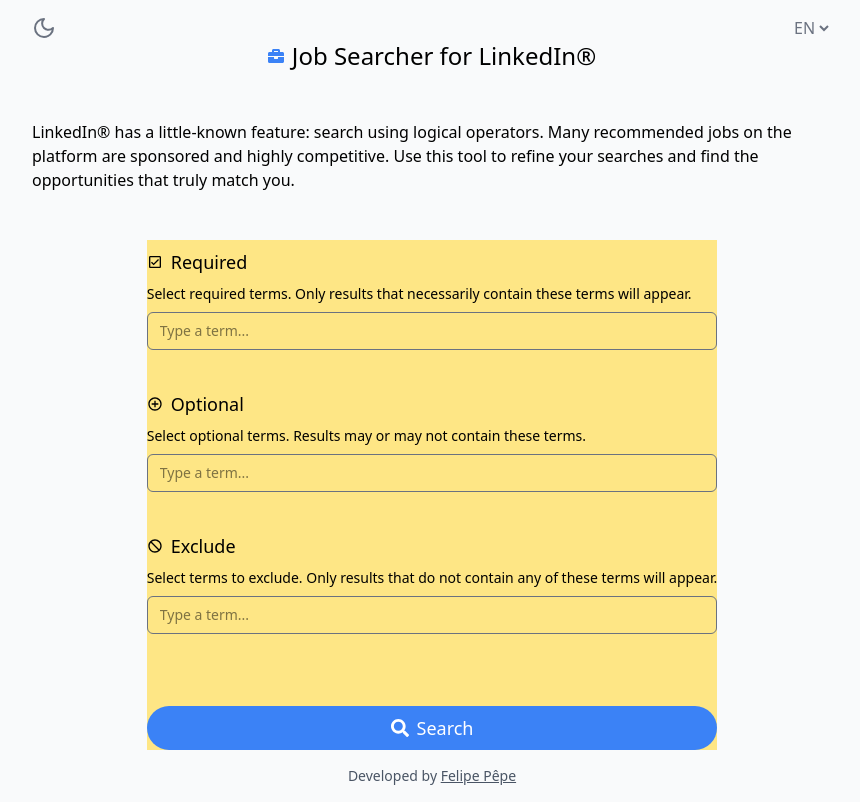
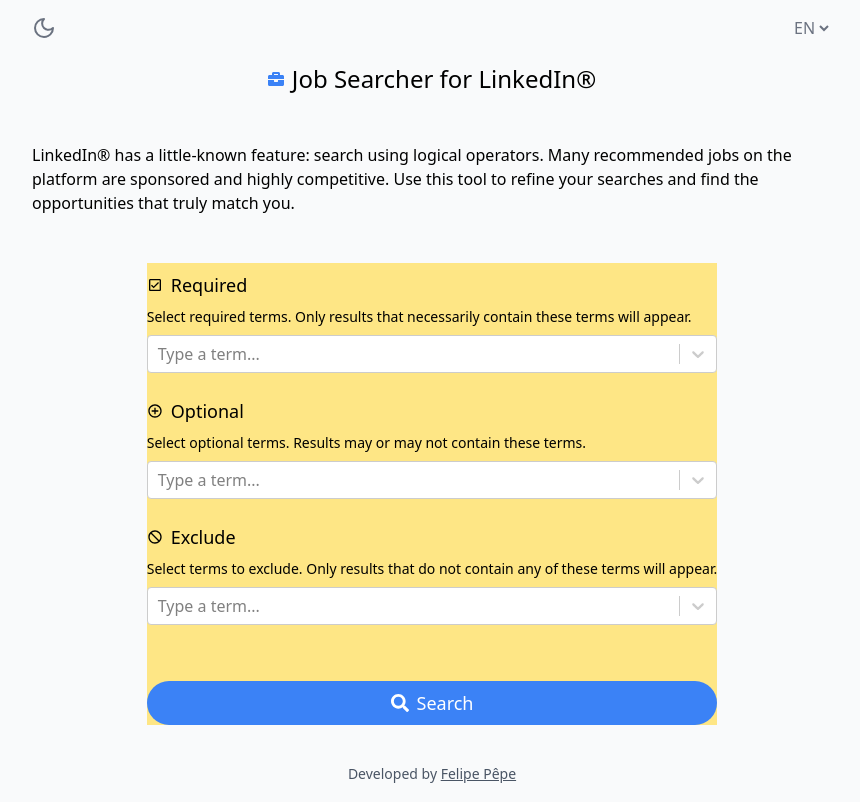
Before and after one commit to lipe-pepe/linkedin-search, a Next.js app: page /en in a window 1280 px wide. Shown: the whole page, without its empty margins (208-1068 px from the left). Built offline with nearby package versions, Linux system fonts and the light colour scheme.

Commit message:
feat: :sparkles: added react select lib

```diff
--- a/package.json
+++ b/package.json
@@ -14,7 +14,8 @@
     "next-themes": "^0.4.6",
     "react": "^19.0.0",
     "react-dom": "^19.0.0",
-    "react-icons": "^5.5.0"
+    "react-icons": "^5.5.0",
+    "react-select": "^5.10.1"
   },
   "devDependencies": {
     "@eslint/eslintrc": "^3",
--- a/src/components/form.tsx
+++ b/src/components/form.tsx
@@ -2,7 +2,7 @@
 
 import TermsContext from "@/contexts/termsContext";
 import Select from "./select";
-import { useEffect, useState } from "react";
+import { useCallback, useEffect, useState } from "react";
 import { FaSearch } from "react-icons/fa";
 import {
   MdOutlineAddCircleOutline,
@@ -30,6 +30,18 @@
       .then((data) => setTerms(data));
   }, [locale]);
 
+  const handleMandatoryChange = useCallback((val: string[]) => {
+    setMandatoryList(val);
+  }, []);
+
+  const handleIncludeChange = useCallback((val: string[]) => {
+    setIncludeList(val);
+  }, []);
+
+  const handleExcludeChange = useCallback((val: string[]) => {
+    setExcludeList(val);
+  }, []);
+
   const handleSubmit = (event: React.FormEvent<HTMLFormElement>) => {
     event.preventDefault(); // Evita o reload da página
     const searchString = generateSearchString(
@@ -53,21 +65,21 @@
           title={t("mandatory.title")}
           description={t("mandatory.description")}
           placeholder={t("mandatory.placeholder")}
-          onChange={(x) => setMandatoryList(x)}
+          onChange={handleMandatoryChange}
         />
         <Select
           icon={<MdOutlineAddCircleOutline />}
           title={t("include.title")}
           description={t("include.description")}
           placeholder={t("include.placeholder")}
-          onChange={(x) => setIncludeList(x)}
+          onChange={handleIncludeChange}
         />
         <Select
           icon={<MdOutlineDoDisturb />}
           title={t("exclude.title")}
           description={t("exclude.description")}
           placeholder={t("exclude.placeholder")}
-          onChange={(x) => setExcludeList(x)}
+          onChange={handleExcludeChange}
         />
       </TermsContext>
       <div className="h-8" />
--- a/src/components/select.tsx
+++ b/src/components/select.tsx
@@ -2,14 +2,12 @@
 
 import React, { ReactNode, useContext, useEffect, useState } from "react";
 import TermsContext from "@/contexts/termsContext";
-import { MdClose } from "react-icons/md";
+import CreatableSelect from "react-select/creatable";
 
-const substringMatches = (string: string, substring: string) => {
-  const lowerStr = string.toLowerCase();
-  const lowerSub = substring.toLowerCase();
-
-  return lowerStr.startsWith(lowerSub) || lowerStr.includes(" " + lowerSub);
-};
+interface Option {
+  label: string;
+  value: string;
+}
 
 interface SelectProps {
   icon: ReactNode;
@@ -31,41 +29,24 @@
   // acima na árvore de componentes (nesse caso em Form)
   const terms = useContext(TermsContext);
 
-  const [input, setInput] = useState<string>("");
-  const [filtered, setFiltered] = useState<string[]>([]);
-  const [selected, setSelected] = useState<string[]>([]);
+  const [options, setOptions] = useState<Option[]>([]);
+  const [value, setValue] = React.useState<readonly Option[]>([]);
 
-  const handleInputChange = (value: string) => {
-    setInput(value);
-
-    if (value === "") {
-      setFiltered([]);
-      return;
-    }
-
-    const search = value.toLowerCase();
-    // O resultado serão os termos encontrados pela busca que ainda não estejam selecionados.
-    const result = terms
-      .filter((t) => substringMatches(t, search) && !selected.includes(t))
-      .slice(0, 10);
-    setFiltered(result);
-  };
-
-  const selectTerm = (term: string) => {
-    setSelected((prev) => [...prev, term]);
-
-    // Clears filtered
-    setFiltered([]);
-    setInput("");
-  };
-
-  const removeItem = (term: string) => {
-    setSelected((prev) => prev.filter((t) => t !== term));
-  };
+  // Atualiza os termos selecionados
+  useEffect(() => {
+    const selectedTerms = value.map((item) => item.value);
+    onChange(selectedTerms);
+  }, [onChange, value]);
 
   useEffect(() => {
-    onChange(selected);
-  }, [onChange, selected]);
+    setOptions(
+      terms
+        .map((t) => {
+          return { value: t, label: t };
+        })
+        .slice(0, 10)
+    );
+  }, [terms]);
 
   return (
     <div className="my-2 flex flex-col items-start justify-center gap-2">
@@ -74,53 +55,14 @@
         <p className="text-lg font-medium">{title}</p>
       </div>
       <p className="text-sm">{description}</p>
-      <input
-        className="text-sm border-1 border-[var(--color-neutral)] rounded-md px-3 py-2 w-full"
-        type="text"
+      <CreatableSelect
+        className="w-full"
+        isMulti
+        isClearable
         placeholder={placeholder}
-        onChange={(e) => {
-          handleInputChange(e.target.value);
-        }}
-        onKeyDown={(e) => {
-          if (e.key === "Enter") {
-            e.preventDefault();
-            const newTerm = input.trim();
-            if (newTerm && !selected.includes(newTerm)) {
-              selectTerm(newTerm);
-            }
-          }
-        }}
-        value={input}
+        options={options}
+        onChange={(newValue) => setValue(newValue)}
       />
-      <div className="w-full relative">
-        {filtered.length > 0 && (
-          <ul className="w-full absolute bg-white border-1 border-[var(--color-neutral)] p-1 rounded-lg">
-            {filtered?.map((option, index) => (
-              <li
-                key={`${option}-${index}`}
-                className="rounded-md px-2 cursor-pointer hover:bg-[var(--color-neutral)]"
-                onClick={() => selectTerm(option)}
-              >
-                {option}
-              </li>
-            ))}
-          </ul>
-        )}
-      </div>
-
-      <div className="flex flex-wrap gap-2">
-        {selected.map((term, index) => (
-          <div
-            key={`${term}-${index}`}
-            className="border-gray-400 border-1 rounded-full px-2 inline-flex items-center gap-2 hover:border-red-700 hover:text-red-700 cursor-pointer"
-            onClick={() => removeItem(term)}
-          >
-            <p className="text-sm">{term}</p>
-
-            <MdClose />
-          </div>
-        ))}
-      </div>
     </div>
   );
 };
```
Also changed, not shown: 1 other file (tests, documents, lock files or other folders).
